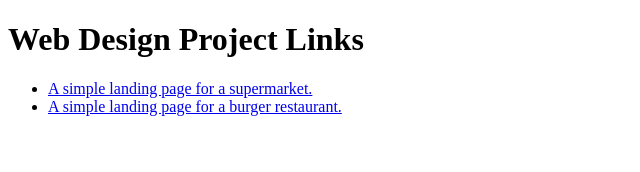
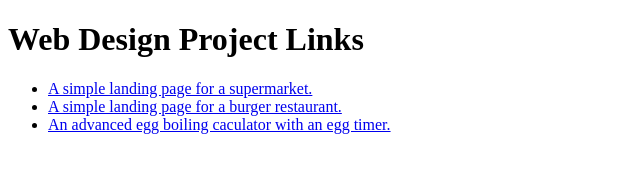
Before and after one commit to Alexsvensson99/Web-Design, a plain HTML site: page index.html in a window 1280 px wide. Shown: the whole page, without its empty margins (0-640 px from the left). Drawn offline with Linux system fonts and the light colour scheme.

Commit message:
Update index.html
added link to the egg timer.

```diff
--- a/index.html
+++ b/index.html
@@ -18,6 +18,11 @@
                 A simple landing page for a burger restaurant.
             </a>
         </li>
+                <li>
+            <a href="/Web-Design/Egg%20Boiling%20Calculator/" target="_blank">
+                An advanced egg boiling caculator with an egg timer.
+            </a>
+        </li>
     </ul>
 </body>
 </html>
```
